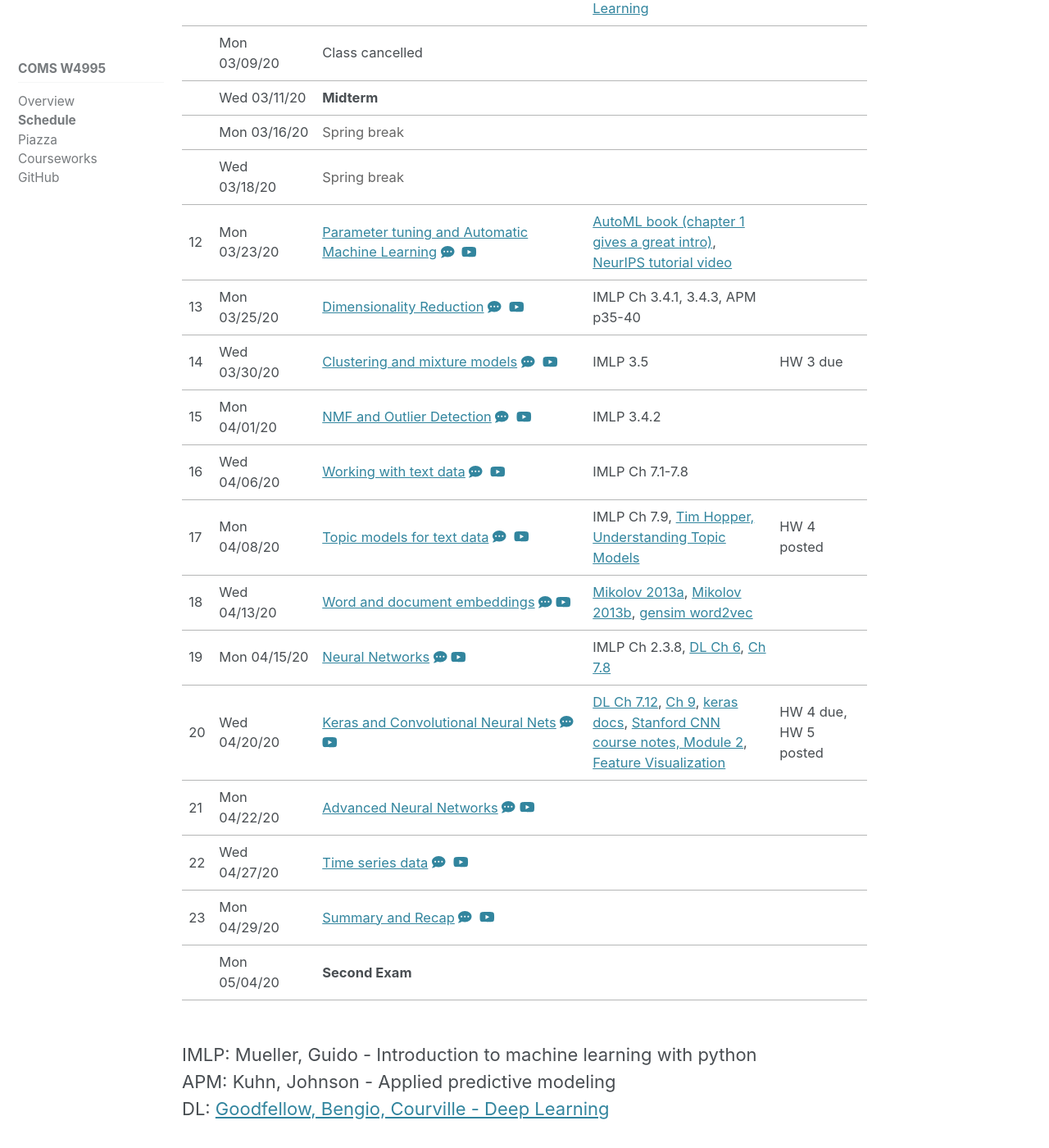
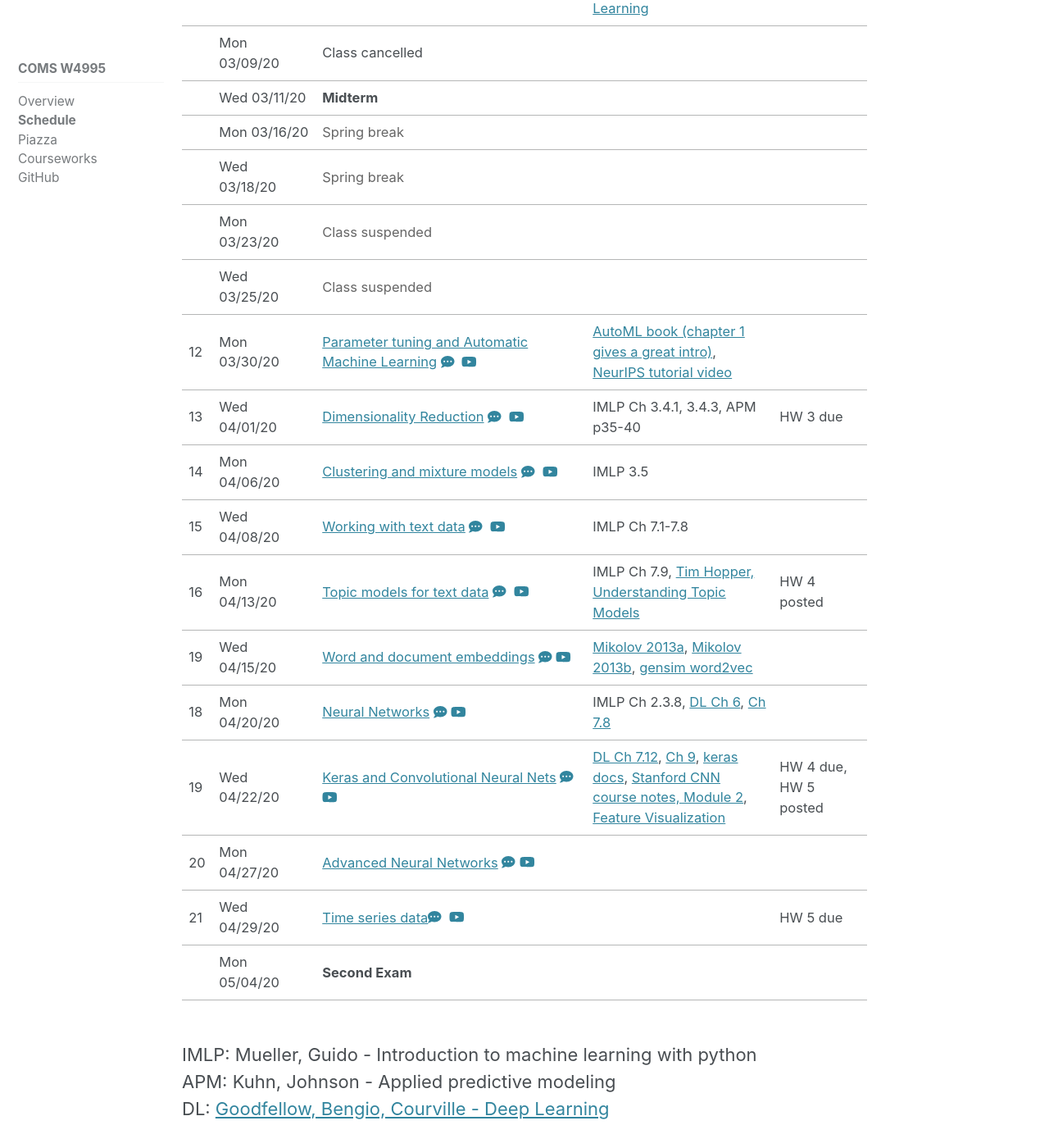
Before and after one commit to amueller/columbia-website, a Jekyll site: the page built from _comsw4995s20/lectures.md, in a window 1280 px wide and 1400 px high, scrolled down 1296 px. Shown: the whole window at 82% size. Built offline with Jekyll 4.4.1, drawn with Linux system fonts in a browser that asks for light colours; cached includes are drawn as plain includes; nearby versions of some CDN libraries.

Commit message:
covid date changes, add link for automl

```diff
--- a/_comsw4995s20/lectures.md
+++ b/_comsw4995s20/lectures.md
@@ -166,44 +166,50 @@ Press P on slides for presenter notes (or add #p1 to the url if you're on mobile
 		<td><br></td>
 	</tr>
 	<tr>
+		<td></td>
+		<td>Mon 03/23/20</td>
+		<td><font color="#666666">Class suspended</font></td>
+		<td><br></td>
+		<td><br></td>
+
+	</tr>
+	<tr>
+		<td></td>
+		<td>Wed 03/25/20</td>
+		<td><font color="#666666">Class suspended</font></td>
+		<td><br></td>
+		<td><br></td>
+	</tr>
+    <tr>
 		<td>12</td>
-		<td>Mon 03/23/20</td>
-		<td><a href="#">Parameter tuning and Automatic Machine Learning</a>
-		<a href="#"><i class="fas fa-comment-dots"></i></a>
-		&nbsp;<a href="#"><i class="fab fa-youtube" aria-hidden="true"></i></a></td>
+		<td>Mon 03/30/20</td>
+		<td><a href="https://amueller.github.io/COMS4995-s20/slides/aml-12-parameter-tuning-automl">Parameter tuning and Automatic Machine Learning</a>
+		<a href="https://amueller.github.io/COMS4995-s20/slides/aml-12-parameter-tuning-automl#p1"><i class="fas fa-comment-dots"></i></a>
+		&nbsp;<a href="https://www.youtube.com/watch?v=bmBezdqHTAg#"><i class="fab fa-youtube" aria-hidden="true"></i></a></td>
 		<td><a href="https://www.automl.org/book/">AutoML book (chapter 1 gives a great intro)</a>, <a href="https://www.youtube.com/watch?v=0eBR8a4MQ30">NeurIPS tutorial video</a></td>
 		<td></td>
 	</tr>
 	<tr>
 		<td>13</td>
-		<td>Mon 03/25/20</td>
+		<td>Wed 04/01/20</td>
 		<td><a href="#">Dimensionality Reduction</a>
 		 <a href="#"><i class="fas fa-comment-dots"></i></a>
 		 &nbsp;<a href="#"><i class="fab fa-youtube" aria-hidden="true"></i></a></td>
 		<td>IMLP Ch 3.4.1, 3.4.3, APM p35-40</td>
-        <td></td>
+        <td>HW 3 due</td>
 	</tr>
-    <tr>
+	<tr>
 		<td>14</td>
-		<td>Wed 03/30/20</td>
+		<td>Mon 04/06/20</td>
 		<td><a href="#">Clustering and mixture models</a>
 		 <a href="#"><i class="fas fa-comment-dots"></i></a>
 		 &nbsp;<a href="#"><i class="fab fa-youtube" aria-hidden="true"></i></a></td>
 		<td>IMLP 3.5</td>
-		<td>HW 3 due</td>
+		<td></td>
 	</tr>
 	<tr>
 		<td>15</td>
-		<td>Mon 04/01/20</td>
-		<td><a href="#">NMF and Outlier Detection</a>
-		 <a href="#"><i class="fas fa-comment-dots"></i></a>
-		 &nbsp;<a href="#"><i class="fab fa-youtube" aria-hidden="true"></i></a></td>
-		<td>IMLP 3.4.2</td>
-		<td></td>
-	</tr>
-	<tr>
-		<td>16</td>
-		<td>Wed 04/06/20</td>
+		<td>Wed 04/08/20</td>
 		<td><a href="#">Working with text data</a>
 		 <a href="#"><i class="fas fa-comment-dots"></i></a>
 		 &nbsp;<a href="#"><i class="fab fa-youtube" aria-hidden="true"></i></a></td>
@@ -211,8 +217,8 @@ Press P on slides for presenter notes (or add #p1 to the url if you're on mobile
 		<td><br></td>
 	</tr>
 	<tr>
-		<td>17</td>
-		<td>Mon 04/08/20</td>
+		<td>16</td>
+		<td>Mon 04/13/20</td>
 		<td><a href="#">Topic models for text data</a>
 		 <a href="#"><i class="fas fa-comment-dots"></i></a>
 		 &nbsp;<a href="#"><i class="fab fa-youtube" aria-hidden="true"></i></a></td>
@@ -220,8 +226,8 @@ Press P on slides for presenter notes (or add #p1 to the url if you're on mobile
 		<td>HW 4 posted</td>
 	</tr>
 	<tr>
-		<td>18</td>
-		<td>Wed 04/13/20</td>
+		<td>19</td>
+		<td>Wed 04/15/20</td>
 		<td><a href="#">Word and document embeddings</a>
 		<a href="#"><i class="fas fa-comment-dots"></i></a>
 		<a href="#"><i class="fab fa-youtube" aria-hidden="true"></i></a></td>
@@ -239,8 +245,8 @@ Press P on slides for presenter notes (or add #p1 to the url if you're on mobile
 		<td></td>
 	</tr>
 	<tr>
-		<td>20</td>
-		<td>Wed 04/20/20</td>
+		<td>19</td>
+		<td>Wed 04/22/20</td>
 		<td><a href="#">Keras and Convolutional Neural Nets</a>
 		<a href="#"><i class="fas fa-comment-dots"></i></a>
 		<a href="#"><i class="fab fa-youtube" aria-hidden="true"></i></a></td>
@@ -248,8 +254,8 @@ Press P on slides for presenter notes (or add #p1 to the url if you're on mobile
 		<td>HW 4 due,  HW 5 posted</td>
 	</tr>
 	<tr>
-		<td>21</td>
-		<td>Mon 04/22/20</td>
+		<td>20</td>
+		<td>Mon 04/27/20</td>
 		<td><a href="#">Advanced Neural Networks</a>
 		<a href="#"><i class="fas fa-comment-dots"></i></a>
 		<a href="#"><i class="fab fa-youtube" aria-hidden="true"></i></a>
@@ -258,23 +264,13 @@ Press P on slides for presenter notes (or add #p1 to the url if you're on mobile
 		<td><br></td>
 	</tr>
 	<tr>
-		<td>22</td>
-		<td>Wed 04/27/20</td>
-		<td><a href="#">Time series data</a>
-		<a href="#"><i class="fas fa-comment-dots"></i></a>
+		<td>21</td>
+		<td>Wed 04/29/20</td>
+		<td><a href="#">Time series data</a><a href="#"><i class="fas fa-comment-dots"></i></a>
 		 &nbsp;<a href="#"><i class="fab fa-youtube" aria-hidden="true"></i></a>
 		</td>
 		<td></td>
-		<td><br></td>
-	</tr>
-	<tr>
-		<td>23</td>
-		<td>Mon 04/29/20</td>
-		<td><a href="#">Summary and Recap</a>
-		<a href="#"><i class="fas fa-comment-dots"></i></a>
-		 &nbsp;<a href="#"><i class="fab fa-youtube" aria-hidden="true"></i></a></td>
-		<td><br></td>
-		<td></td>
+		<td>HW 5 due</td>
 	</tr>
 	<tr>
 		<td></td>
```
Also changed, not shown: other parts of _comsw4995s20/lectures.md (+2 -2 lines).
